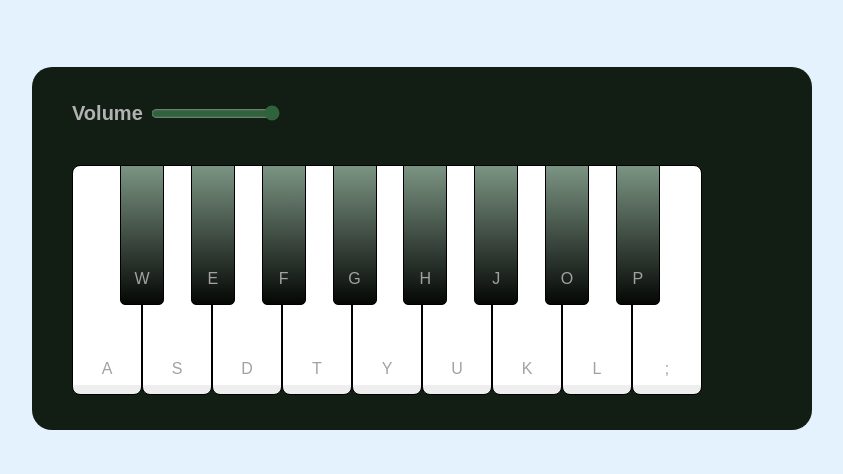
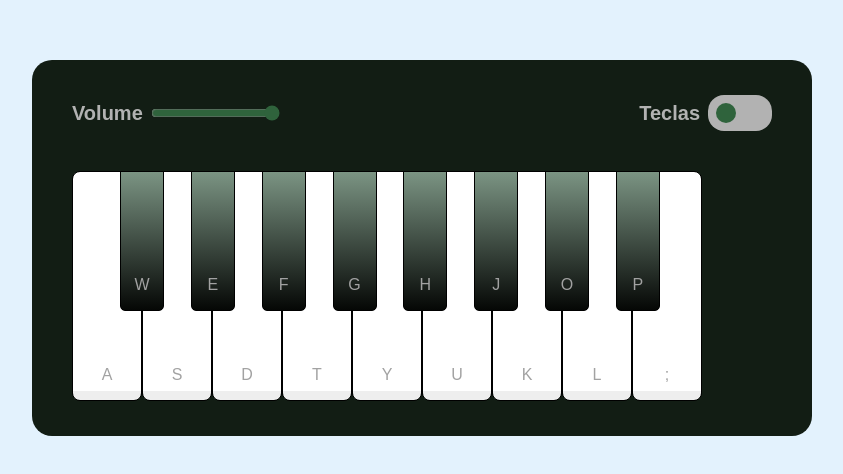
Before and after one commit to felipe16sm/fsm-music-keyboard-virtual, a plain HTML site: page index.html in a window 1280 px wide. Shown: the part 152-626 px from the top of the page, without its empty margins (218-1061 px from the left). Drawn offline with Linux system fonts and the light colour scheme.

Commit message:
feat: implement slider to hide or show key labels

```diff
--- a/src/assets/css/keyController.css
+++ b/src/assets/css/keyController.css
@@ -7,11 +7,42 @@
 
 .volume-container {
     display: flex;
+    align-items: center;
     font-size: 20px;
     font-weight: 700;
+    user-select: none;
 }
 
 .volume-controller {
     margin-left: 8px;
     accent-color: #2f633c;
 }
+
+.slider-container {
+    display: flex;
+    align-items: center;
+    font-size: 20px;
+    font-weight: 700;
+    user-select: none;
+}
+
+.slider-wrapper {
+    width: 64px;
+    margin-left: 8px;
+    padding: 8px;
+    border-radius: 16px;
+    background-color: #b2b2b2;
+    cursor: pointer;
+}
+
+.slider-controller {
+    width: 20px;
+    height: 20px;
+    border-radius: 50%;
+    background-color: #2f633c;
+    transition: 0.3s;
+}
+
+.slider-controller.active {
+    transform: translateX(28px);
+}
--- a/src/scripts/keyController.js
+++ b/src/scripts/keyController.js
@@ -4,6 +4,7 @@ class KeyController {
 
     this.createControllerHeader();
     this.createVolumeController();
+    this.createSlider();
   }
 
   createControllerHeader() {
@@ -44,4 +45,36 @@ class KeyController {
 
     this.headerController.appendChild(volumeContainer);
   }
+
+  createSlider() {
+    const sliderContainer = document.createElement("div");
+
+    sliderContainer.classList.add("slider-container");
+
+    const sliderLabel = document.createElement("div");
+
+    sliderLabel.textContent = "Teclas";
+
+    const sliderWrapper = document.createElement("div");
+
+    sliderWrapper.classList.add("slider-wrapper");
+
+    const sliderController = document.createElement("div");
+
+    sliderController.classList.add("slider-controller");
+
+    sliderWrapper.addEventListener("click", () => {
+      sliderController.classList.toggle("active");
+
+      this.keyList.keys.forEach((key) => {
+        key.keyElement.classList.toggle("hide");
+      });
+    });
+
+    sliderWrapper.appendChild(sliderController);
+    sliderContainer.appendChild(sliderLabel);
+    sliderContainer.appendChild(sliderWrapper);
+
+    this.headerController.appendChild(sliderContainer);
+  }
 }
```
